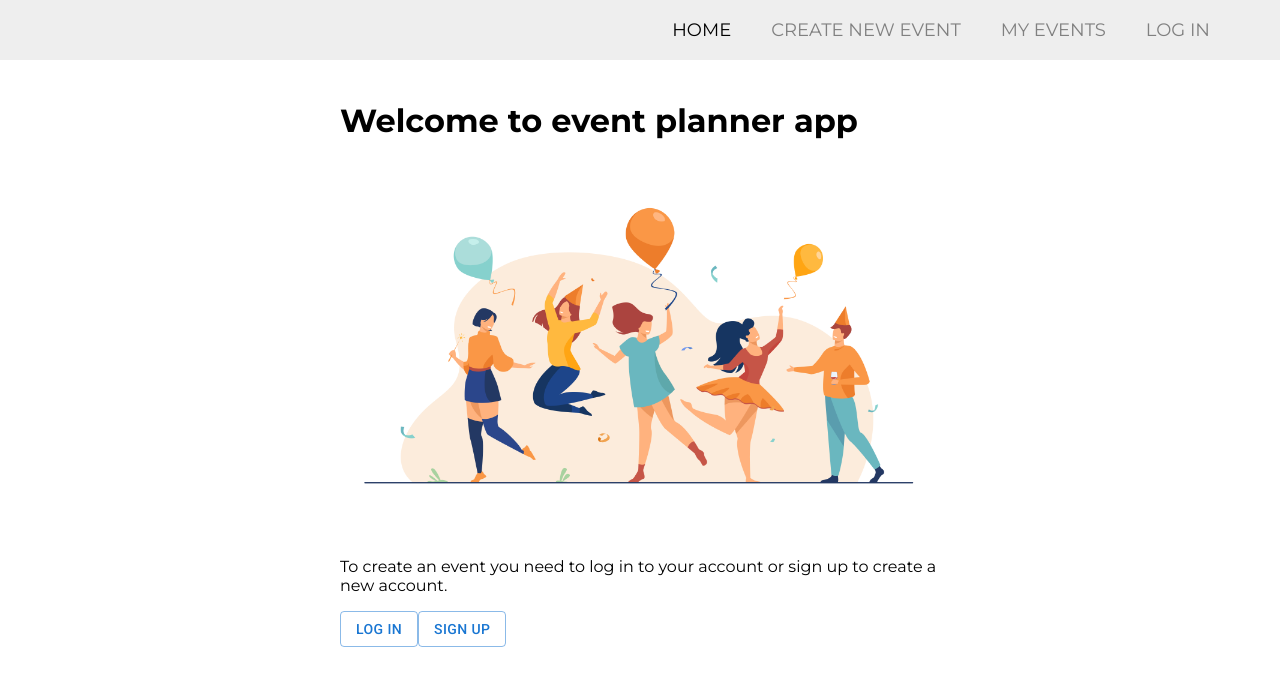
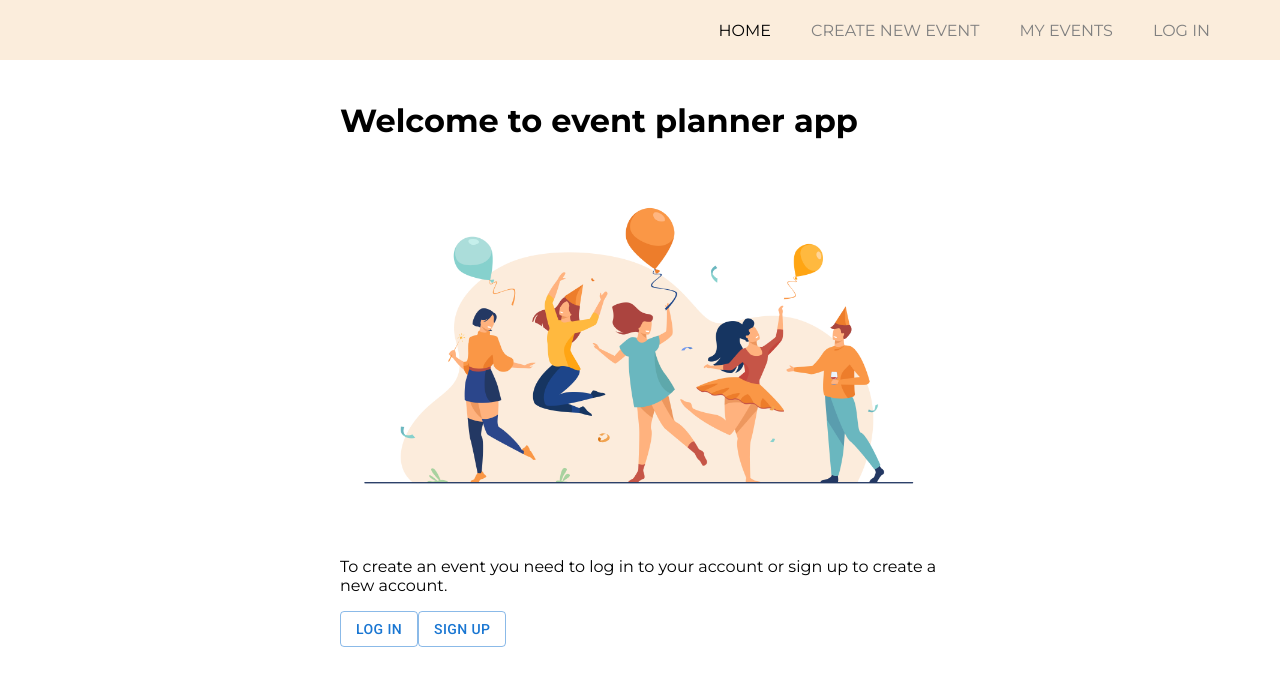
Before and after one commit to mistscale/final-project, a React (Create React App) app in the folder frontend/: page / in a window 1280 px wide. Shown: the top 686 px of the page. Built offline with nearby package versions, Linux system fonts and the light colour scheme.

Commit message:
change color navbar

```diff
--- a/frontend/src/components/NavbarElements.js
+++ b/frontend/src/components/NavbarElements.js
@@ -2,7 +2,7 @@ import { NavLink as Link } from 'react-router-dom';
 import styled from 'styled-components';
 
 export const Nav = styled.nav`
-	background: #eee;
+	background: #fbeddc;
 	height: 60px;
 	display: flex;
 	justify-content: right;
@@ -14,7 +14,6 @@ export const NavLink = styled(Link)`
 	display: flex;
 	align-items: center;
 	text-decoration: none;
-	font-size: 18px;
 	text-transform: uppercase;
 	padding: 0 20px;
 	height: 100%;
```
